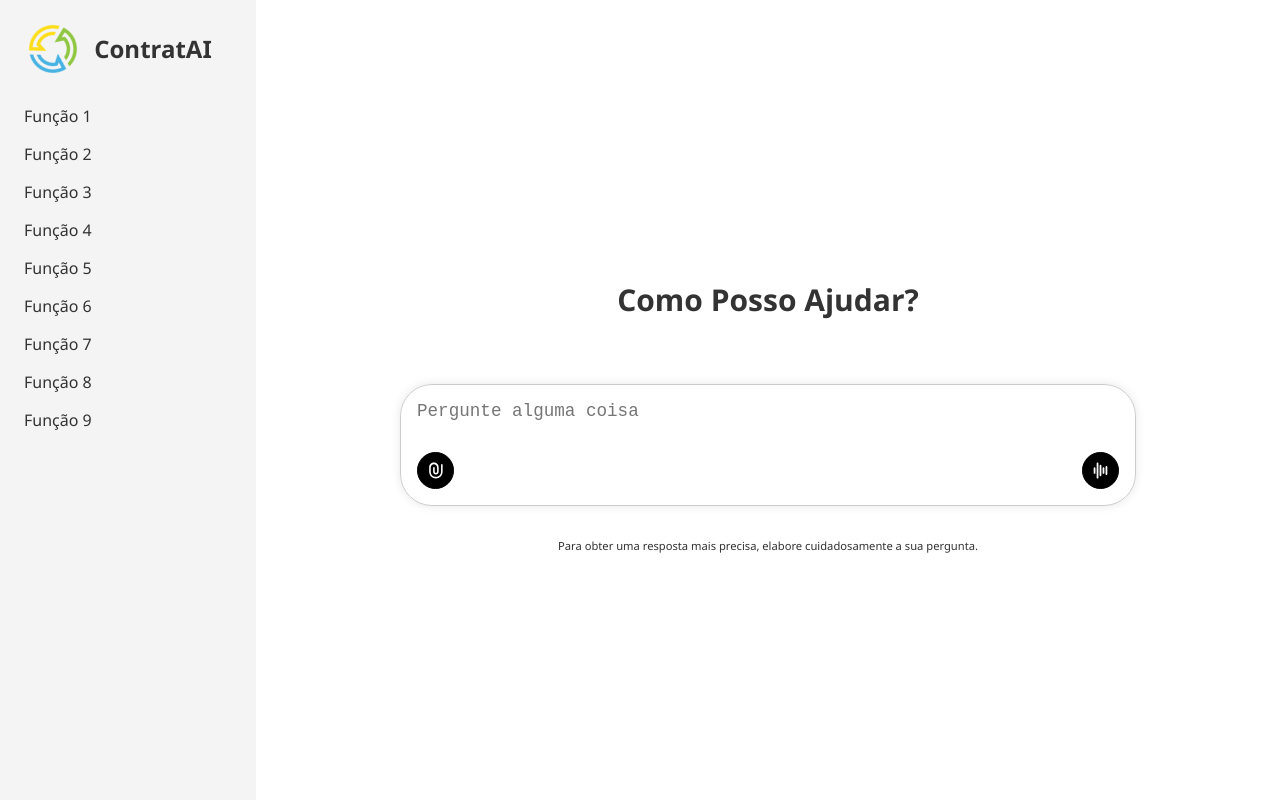
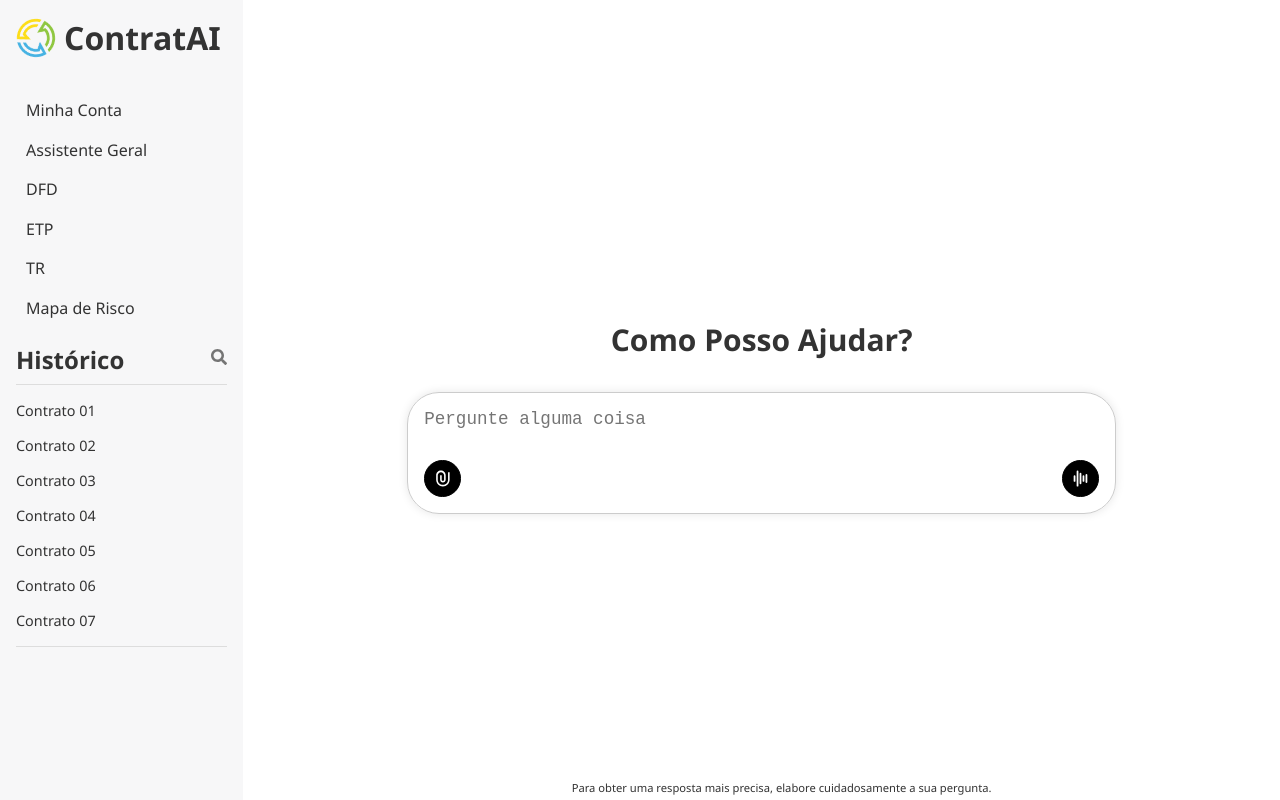
Before and after one commit to AdielLima/contratai, a React (Vite) app: page /assistentes in a window 1280 px wide. Built offline with nearby package versions, Linux system fonts and the light colour scheme.

Commit message:
ajuste no front do chat

```diff
--- a/src/pages/Assistentes/index.jsx
+++ b/src/pages/Assistentes/index.jsx
@@ -1,46 +1,48 @@
-// Assistentes.jsx
 import React, { useState } from "react";
-import { FaMicrophone } from "react-icons/fa";
 import { RiAttachmentLine } from "react-icons/ri";
 import { PiWaveformBold } from "react-icons/pi";
+import { FaSearch } from "react-icons/fa";
+import { MdOutlineMoreVert } from "react-icons/md";
 
 import {
   Container,
   Sidebar,
-  SidebarHeader,
-  SidebarMenu,
-  MenuItem,
   MainContent,
-  TopBar,
-  TopBarTitle,
-  SmallButton,
-  ContainerTextArea,
   SearchBox,
   SearchTextArea,
   ActionsInTextArea,
-  ContainerLogoNome,
-  Title,
-  TxtSm,
+  SmallButton,
+  ModalOverlay,
+  ModalContent,
 } from "./styles";
 
-import { LogoImg } from "../../styles";
-
+import { LogoImg } from "../../styles"; // Se você já tinha um styled para a imagem, pode manter ou substituir
 import Logo from "../../assets/img/logo.webp";
 
 export default function Assistentes() {
   const [text, setText] = useState("");
+  const [showModal, setShowModal] = useState(false);
+
+  // Botão acima dos itens do menu:
+  const minhaContaLabel = "Minha Conta";
 
   // Array de itens para o menu
   const menuItems = [
-    "Função 1",
-    "Função 2",
-    "Função 3",
-    "Função 4",
-    "Função 5",
-    "Função 6",
-    "Função 7",
-    "Função 8",
-    "Função 9",
+    ["Assistente Geral", <MdOutlineMoreVert size={18} />],
+    ["DFD", <MdOutlineMoreVert size={18} />],
+    ["ETP", <MdOutlineMoreVert size={18} />],
+    ["TR", <MdOutlineMoreVert size={18} />],
+    ["Mapa de Risco", <MdOutlineMoreVert size={18} />],
+  ];
+
+  const historicoItems = [
+    "Contrato 01",
+    "Contrato 02",
+    "Contrato 03",
+    "Contrato 04",
+    "Contrato 05",
+    "Contrato 06",
+    "Contrato 07",
   ];
 
   const handleTextChange = (e) => {
@@ -50,29 +52,71 @@ export default function Assistentes() {
     e.target.style.height = `${e.target.scrollHeight}px`;
   };
 
+  // Abre e fecha o modal
+  const handleOpenModal = () => setShowModal(true);
+  const handleCloseModal = () => setShowModal(false);
+
   return (
+    <>
       <Container>
+        {/* SIDEBAR */}
         <Sidebar>
-        <ContainerLogoNome>
-          <LogoImg src={Logo} alt="Logo ContratAI" />
-          <SidebarHeader>
-            <Title>ContratAI</Title>
-          </SidebarHeader>
-        </ContainerLogoNome>
+          {/* Logo e Nome */}
+          <div className="sidebar-logo-nome">
+            <LogoImg
+              src={Logo}
+              width="40px"
+              height="40px"
+              alt="Logo ContratAI"
+              style={{ marginRight: "8px" }}
+            />
+            <h1>ContratAI</h1>
+          </div>
 
-        <SidebarMenu>
-          {menuItems.map((item) => (
-            <MenuItem key={item}>{item}</MenuItem>
+          {/* Minha Conta */}
+          <div className="menu-item">
+            <div className="leftContent">
+              <p>{minhaContaLabel}</p>
+            </div>
+            {/* Ícone opcional à direita se desejar */}
+          </div>
+
+          {/* Itens de menu */}
+          {menuItems.map(([label, iconBtn], index) => (
+            <div className="menu-item" key={index}>
+              <div className="leftContent">
+                <p>{label}</p>
+              </div>
+              <button className="rightButton">{iconBtn}</button>
+            </div>
           ))}
-        </SidebarMenu>
+
+          {/* Histórico */}
+          <div className="historico-container">
+            <div className="historico-header">
+              <h2>Histórico</h2>
+              <div className="search-icon" onClick={handleOpenModal}>
+                <FaSearch size={16} />
+              </div>
+            </div>
+
+            <ul className="historico-list">
+              {historicoItems.map((item, i) => (
+                <li className="historico-item" key={i}>
+                  {item}
+                </li>
+              ))}
+            </ul>
+          </div>
         </Sidebar>
 
+        {/* CONTEÚDO PRINCIPAL */}
         <MainContent>
-        <TopBar>
-          <TopBarTitle>Como Posso Ajudar?</TopBarTitle>
-        </TopBar>
+          <div className="top-bar">
+            <span className="top-bar-title">Como Posso Ajudar?</span>
+          </div>
 
-        <ContainerTextArea>
+          <div className="container-text-area">
             <SearchBox>
               <SearchTextArea
                 autoFocus
@@ -85,16 +129,48 @@ export default function Assistentes() {
                   <RiAttachmentLine color="white" size={19} />
                 </SmallButton>
                 <SmallButton>
-                < PiWaveformBold color="white" size={19} />
+                  <PiWaveformBold color="white" size={19} />
                 </SmallButton>
               </ActionsInTextArea>
             </SearchBox>
-        </ContainerTextArea>
+          </div>
 
-        <TxtSm>
+          <div className="txt-sm">
+            <p>
               Para obter uma resposta mais precisa, elabore cuidadosamente a sua pergunta.
-        </TxtSm>
+            </p>
+          </div>
         </MainContent>
       </Container>
+
+      {/* MODAL DE PESQUISA NO HISTÓRICO */}
+      {showModal && (
+        <ModalOverlay>
+          <ModalContent>
+            <div className="modal-header">
+              <h2>Pesquisar Histórico</h2>
+              <button className="close-button" onClick={handleCloseModal}>
+                X
+              </button>
+            </div>
+
+            <div className="modal-body">
+              <input
+                type="text"
+                placeholder="Busque algo no histórico..."
+                className="modal-input"
+              />
+              <ul className="historico-list">
+                {historicoItems.map((item, i) => (
+                  <li className="historico-item" key={i}>
+                    {item}
+                  </li>
+                ))}
+              </ul>
+            </div>
+          </ModalContent>
+        </ModalOverlay>
+      )}
+    </>
   );
 }
--- a/src/pages/Assistentes/styles.jsx
+++ b/src/pages/Assistentes/styles.jsx
@@ -1,75 +1,160 @@
-// styles.js
 import styled from "styled-components";
 
+/* Layout Principal */
 export const Container = styled.div`
   display: flex;
   height: 100vh;
   font-family: "Segoe UI", Tahoma, Geneva, Verdana, sans-serif;
   color: #333;
+
+  @media (max-width: 768px) {
+    flex-direction: column;
+  }
 `;
 
 export const Sidebar = styled.div`
-  width: 20%;
-  background-color: #f4f4f4;
-`;
+  width: 19%;
+  background-color: #f7f7f8;
+  padding: 1rem;
+  height: 100vh;
+  overflow-y: auto;
 
-export const ContainerLogoNome = styled.div`
-  display: flex;
-  align-items: center;
-  justify-content: center;
-  margin: 1rem;
-`;
+  /* Exemplo de classes internas que você acessa no JSX */
+  .sidebar-logo-nome {
+    display: flex;
+    align-items: center;
+    margin-bottom: 2rem;
+  }
 
-export const SidebarHeader = styled.div`
-  padding: 16px;
-`;
+  .menu-item {
+    margin-top: 0.1rem;
+    display: flex;
+    align-items: center;
+    justify-content: space-between;
+    border-radius: 0.5rem;
+    font-weight: 400;
+    font-size: 1rem;
+    padding: 8px 10px;
+    cursor: pointer;
+    transition: background 0.2s;
 
-export const Title = styled.h1`
-  font-size: 24px;
-`;
+    .leftContent {
+      display: flex;
+      align-items: center;
+      gap: 0.5rem;
+    }
 
-export const SidebarMenu = styled.div`
-  padding-left: 1.5rem;
-`;
+    .rightButton {
+      opacity: 0;
+      pointer-events: none;
+      transition: opacity 0.2s ease;
+      color: #757575;
+      background: transparent;
+      border: none;
+      cursor: pointer;
+      display: flex;
+      align-items: center;
+    }
 
-export const MenuItem = styled.div`
-  padding: 8px 0;
-  cursor: pointer;
-  transition: background 0.2s;
-  &:hover {
-    background-color: #e2e2e2;
+    &:hover {
+      background-color: #e2e2e2;
+
+      .rightButton {
+        opacity: 1;
+        pointer-events: auto;
+      }
+    }
+  }
+
+  .historico-container {
+    margin-top: 1rem;
+  }
+
+  .historico-header {
+    display: flex;
+    align-items: center;
+    justify-content: space-between;
+    margin-bottom: 0.5rem;
+  }
+
+  .search-icon {
+    cursor: pointer;
+    color: #757575;
+    &:hover {
+      opacity: 0.8;
+      color: #000;
+    }
+  }
+
+  .historico-list {
+    border-top: 1px solid #ddd;
+    border-bottom: 1px solid #ddd;
+    padding: 0.5rem 0;
+    list-style: none;
+    margin: 0;
+  }
+
+  .historico-item {
+    padding: 0.5rem 0;
+    font-size: 0.9rem;
+    color: #333;
+  }
+
+  @media (max-width: 768px) {
+    width: 100%;
+    height: auto;
+    overflow-y: visible;
   }
 `;
 
 export const MainContent = styled.div`
   flex: 1;
   background-color: #fff;
+  justify-content: center;
   display: flex;
   flex-direction: column;
   padding: 20px;
   text-align: center;
-  margin: auto;
+  position: relative; /* para posicionar o txt-sm */
+  overflow: hidden;   /* caso precise cortar algo extra */
+
+  .top-bar {
+    margin: 2rem;
+    .top-bar-title {
+      font-size: 1.875rem;
+      font-weight: 600;
+    }
+  }
+
+  .container-text-area {
+    display: flex;
+    justify-content: center;
+  }
+
+  .txt-sm {
+    font-size: 0.7rem;
+    position: absolute;
+    bottom: 0;
+    text-align: center;
+    width: 100%;
+    padding-bottom: 5px; /* para dar um espaço do final da tela */
+  }
+
+  @media (max-width: 768px) {
+    padding: 1rem;
+    .top-bar {
+      margin: 1rem 0;
+      .top-bar-title {
+        font-size: 1rem;
+      }
+    }
+    .txt-sm {
+      font-size: 0.65rem;
+    }
+  }
 `;
 
-export const TopBar = styled.div`
-  margin: 2rem;
-`;
-
-export const TopBarTitle = styled.span`
-  font-size: 1.875rem;
-  font-weight: 600;
-`;
-
-
-
-export const ContainerTextArea = styled.div`
-  display: flex;
-  flex: 1;
-  justify-content: center;
-  align-items: flex-start;
-  padding: 2rem;
-`;
-
+/* SearchBox e TextArea */
 export const SearchBox = styled.div`
   position: relative;
   flex: 1;
@@ -80,9 +165,15 @@ export const SearchBox = styled.div`
   display: flex;
   flex-direction: column;
   max-width: 80%;
+  margin: 0 9rem; /* Ajuste se necessário */
+
+  @media (max-width: 768px) {
+    max-width: 100%;
+    padding: 0.8rem;
+    margin: 0;
+  }
 `;
 
-/* Textarea com auto-resize */
 export const SearchTextArea = styled.textarea`
   border: none;
   outline: none;
@@ -94,8 +185,12 @@ export const SearchTextArea = styled.textarea`
   white-space: pre-wrap;
   word-wrap: break-word;
   margin-bottom: 3rem;
-  /* Caso queira limitar a altura máxima (mantém interface) */
   max-height: 9rem;
+
+  @media (max-width: 768px) {
+    font-size: 1rem;
+    margin-bottom: 2.5rem;
+  }
 `;
 
 export const ActionsInTextArea = styled.div`
@@ -105,6 +200,12 @@ export const ActionsInTextArea = styled.div`
   right: 1rem;
   display: flex;
   justify-content: space-between;
+
+  @media (max-width: 768px) {
+    bottom: 0.8rem;
+    left: 0.8rem;
+    right: 0.8rem;
+  }
 `;
 
 export const SmallButton = styled.button`
@@ -118,12 +219,90 @@ export const SmallButton = styled.button`
   align-items: center;
   justify-content: center;
   transition: background 0.2s;
+
   &:hover {
     background-color: #756868;
     border: 1px solid #000;
   }
+
+  @media (max-width: 768px) {
+    width: 2rem;
+    height: 2rem;
+  }
 `;
 
-export const TxtSm = styled.p`
-  font-size: 0.7rem;
+/* Modal */
+export const ModalOverlay = styled.div`
+  position: fixed;
+  top: 0;
+  left: 0;
+  right: 0;
+  bottom: 0;
+  background-color: rgba(0, 0, 0, 0.5); /* semi-transparente */
+  display: flex;
+  align-items: center;
+  justify-content: center;
+  z-index: 9999; /* para ficar acima de tudo */
 `;
+
+export const ModalContent = styled.div`
+  background: #fff;
+  width: 90%;
+  max-width: 500px;
+  border-radius: 8px;
+  box-shadow: 0 0 10px rgba(0, 0, 0, 0.1);
+
+  .modal-header {
+    display: flex;
+    align-items: center;
+    justify-content: space-between;
+    padding: 1rem;
+    border-bottom: 1px solid #ccc;
+
+    h2 {
+      margin: 0;
+      font-size: 1.2rem;
+    }
+
+    .close-button {
+      background: transparent;
+      border: none;
+      font-size: 1.1rem;
+      cursor: pointer;
+      color: #333;
+      &:hover {
+        opacity: 0.7;
+      }
+    }
+  }
+
+  .modal-body {
+    padding: 1rem;
+    .modal-input {
+      width: 100%;
+      padding: 0.6rem 1rem;
+      font-size: 1rem;
+      margin-bottom: 1rem;
+      border: 1px solid #ccc;
+      border-radius: 4px;
+      &:focus {
+        outline: none;
+        border-color: #999;
+      }
+    }
+
+    .historico-list {
+      list-style: none;
+      padding: 0;
+      margin: 0;
+      border-top: 1px solid #ddd;
+      border-bottom: 1px solid #ddd;
+
+      .historico-item {
+        padding: 0.5rem 0;
+        font-size: 0.9rem;
+        color: #333;
+      }
+    }
+  }
+`;
--- a/src/styles.jsx
+++ b/src/styles.jsx
@@ -389,7 +389,7 @@ const spinAnimation = keyframes`
 `;
 
 export const LogoImg = styled.img`
-  width: 50px;
-  height: 50px;
+  width: ${({ width = '50px' }) => width};
+  height: ${({ height = '50px' }) => height};
   animation: ${spinAnimation} 6s linear infinite;
 `;
```
Lines whose indentation alone changed are shown as unchanged.
